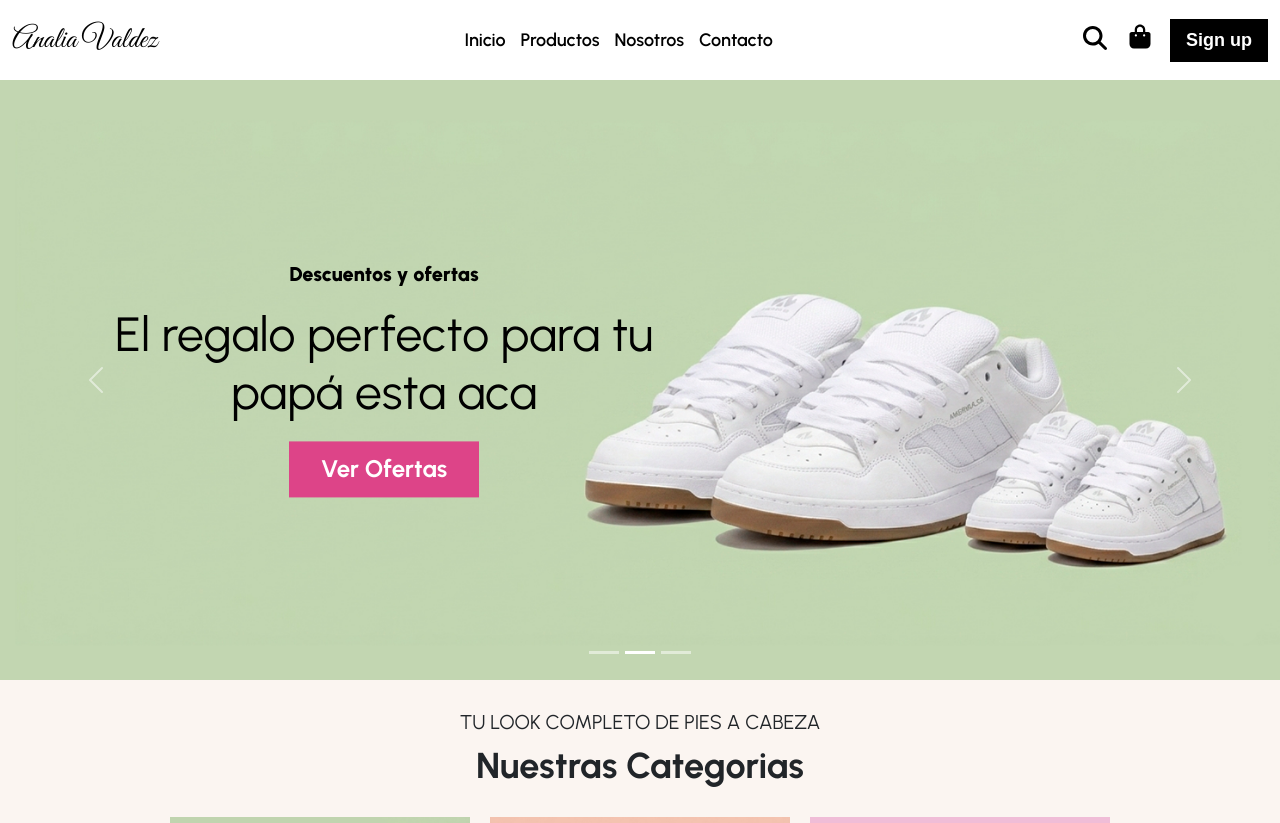
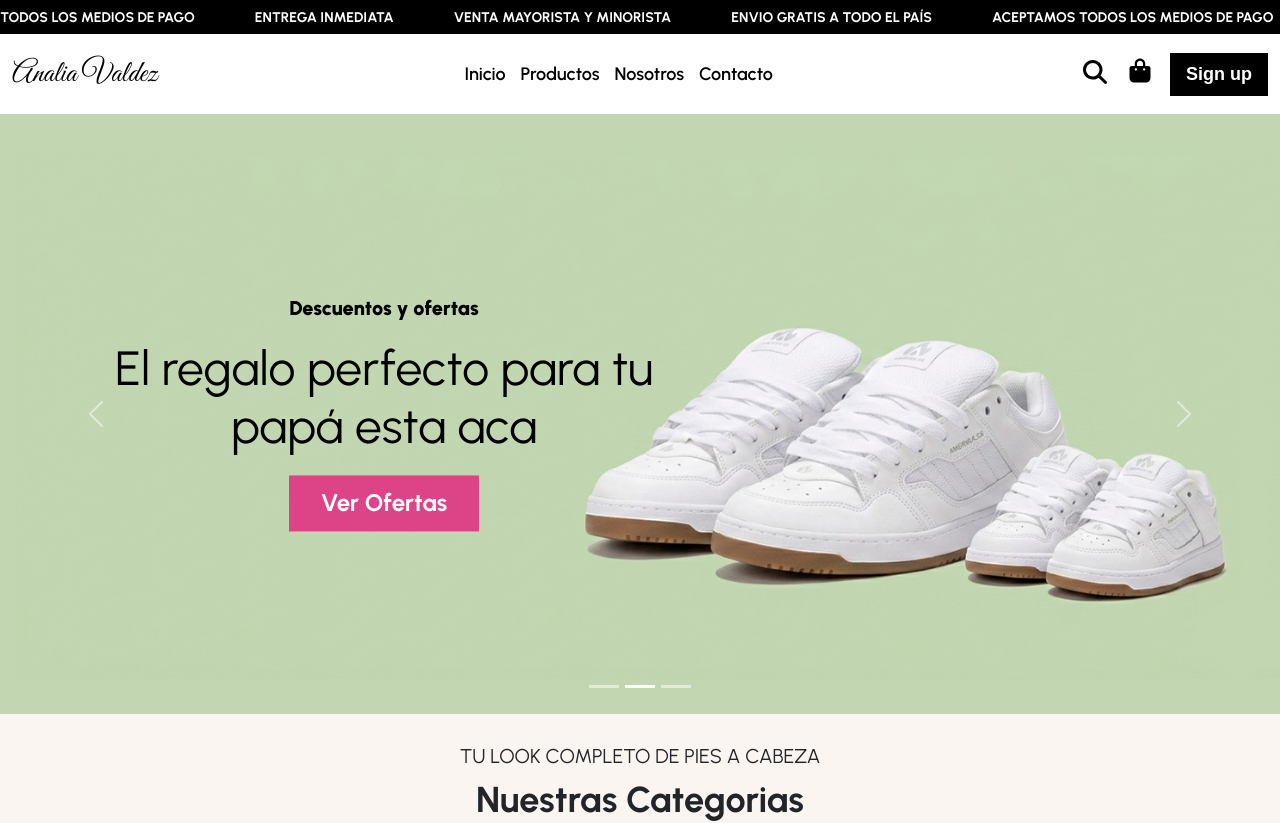
Before and after one commit to MaxiSoriano70/p-cilsa-ana-indumentaria-calzado, a React (Vite) app: page / in a window 1280 px wide. Shown: the top 823 px of the page. Built offline with nearby package versions, Linux system fonts and the light colour scheme.

Commit message:
Se agrego el comoponente Marquesina

```diff
--- /dev/null
+++ b/src/components/Marquesina.jsx
@@ -0,0 +1,29 @@
+import style from '../css/Marquesina.module.css';
+
+const Marquesina = () => {
+    const mensajes = [
+        "Envio gratis a todo el país",
+        "Aceptamos todos los medios de pago",
+        "Entrega inmediata",
+        "Venta mayorista y minorista"
+    ];
+
+    // Repetimos el bloque 4 veces para garantizar
+    // que siempre haya contenido de sobra, sin importar
+    // el ancho de pantalla (evita el "salto" al final del loop)
+    const grupos = [0, 1, 2, 3];
+
+    return (
+        <section className={style.contenedorM}>
+            <div className={style.track}>
+                {grupos.map((g) => (
+                    mensajes.map((msg, i) => (
+                        <p key={`${g}-${i}`} className={style.txtM}>{msg}</p>
+                    ))
+                ))}
+            </div>
+        </section>
+    )
+}
+
+export default Marquesina;
--- /dev/null
+++ b/src/css/Marquesina.module.css
@@ -0,0 +1,40 @@
+.contenedorM{
+    position: fixed;
+    top: 0;
+    left: 0;
+    width: 100%;
+    height: 34px;
+    overflow: hidden;
+    background-color: black;
+    z-index: 101;
+}
+
+.track{
+    display: flex;
+    align-items: center;
+    height: 100%;
+    width: max-content;
+    animation: desplazar 20s linear infinite;
+}
+
+.txtM{
+    margin: 0 60px 0 0;
+    padding: 0;
+    color: white;
+    text-transform: uppercase;
+    font-weight: 700;
+    font-family: "Urbanist", sans-serif;
+    font-size: 14px;
+    white-space: nowrap;
+}
+
+/* Se mueve -25% porque el track tiene 4 grupos idénticos:
+   avanzar el ancho de UN grupo (1/4 del total) = loop perfecto */
+@keyframes desplazar {
+    from {
+        transform: translateX(0);
+    }
+    to {
+        transform: translateX(-25%);
+    }
+}
--- a/src/css/NavBar.module.css
+++ b/src/css/NavBar.module.css
@@ -5,7 +5,7 @@
 
 header{
     position: fixed;
-    top: 0;
+    top: 34px;
     z-index: 100;
     width: 100%;
     height: 80px;
--- a/src/css/RoutesViews.module.css
+++ b/src/css/RoutesViews.module.css
@@ -14,7 +14,7 @@
     flex-direction: column;
     gap: 10px;
     transition: background-color 0.3s ease;
-    margin-top: 80px;
+    padding-top: 114px;
 }
 
 .ligth{
--- a/src/routes/RoutesViews.jsx
+++ b/src/routes/RoutesViews.jsx
@@ -5,10 +5,12 @@ import NavBar from '../components/NavBar';
 import { routes } from '../assets/utils/routes';
 import Home from '../pages/Home';
 import Error404 from '../pages/Error404';
+import Marquesina from '../components/Marquesina';
 
 const RoutesViews = () => {
     return (
         <>
+            <Marquesina/>
             <NavBar/>
                 <main className={`${style.mainPrincipal} ${style.ligth}`}>
                     <Routes>
```
